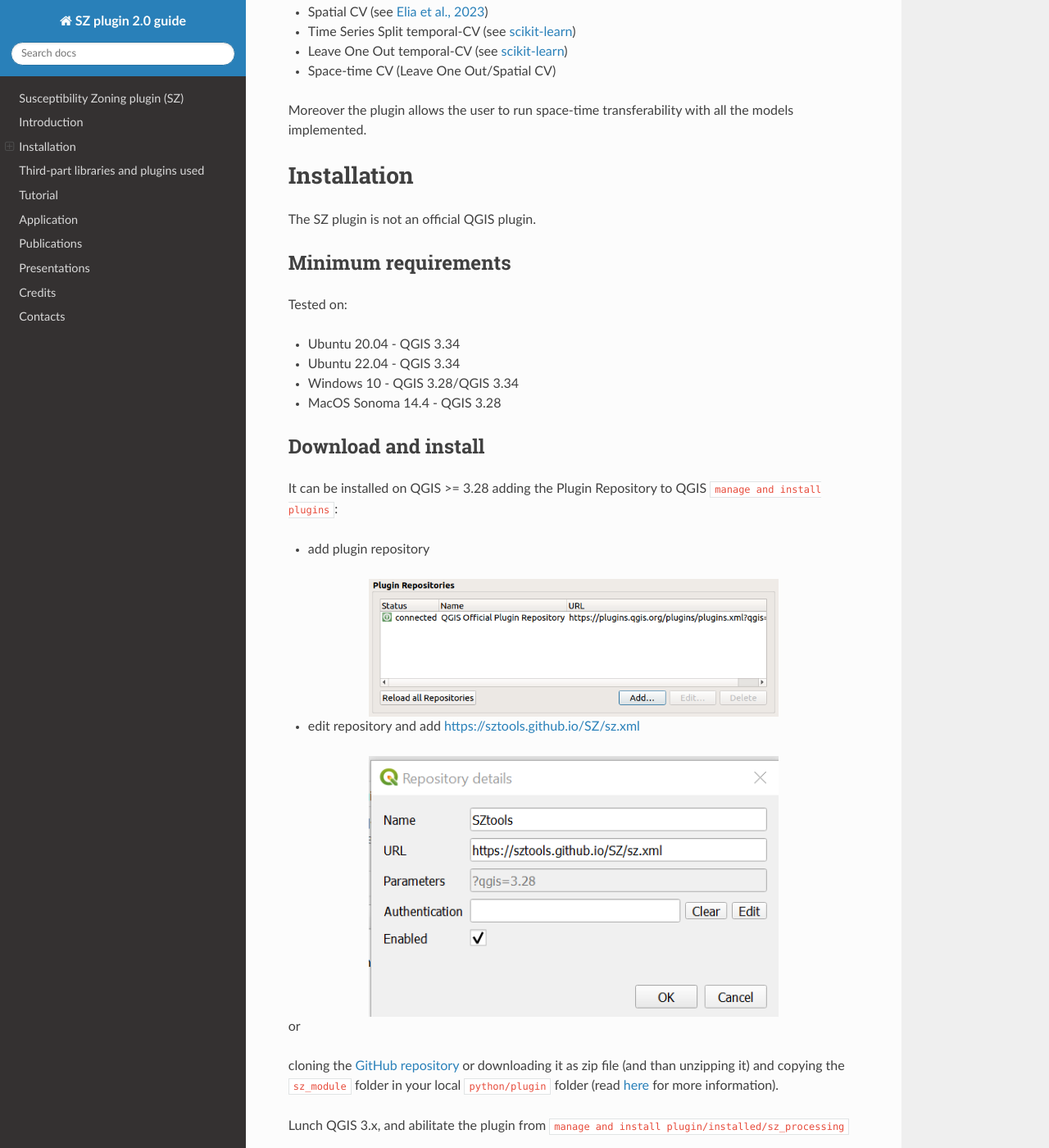
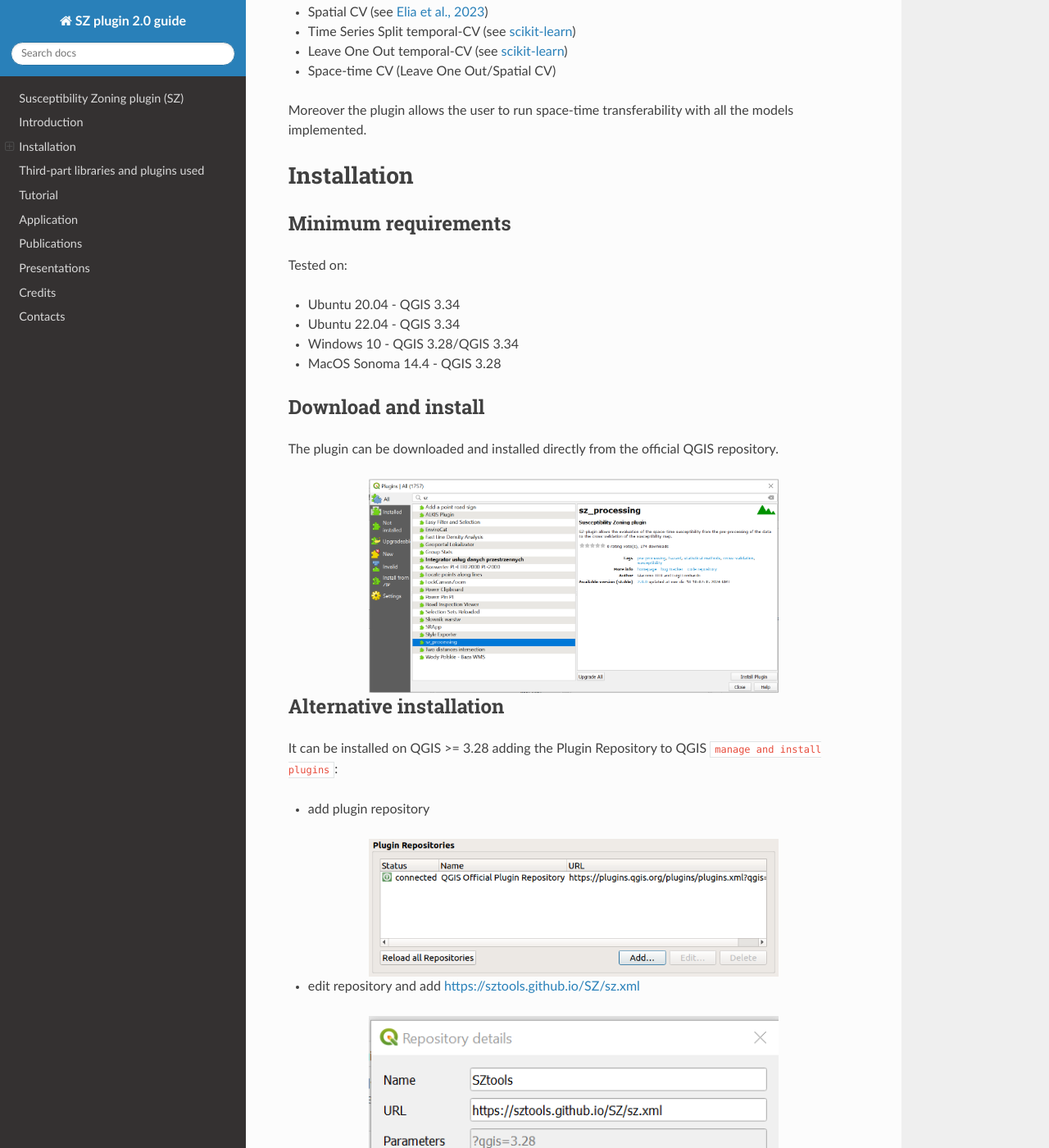
Before and after one commit to SZtools/SZ-docs, a Sphinx documentation site: the page built from docs/source/index.rst, in a window 1280 px wide and 1400 px high, scrolled down 775 px. Shown: the whole window at 82% size. Built offline with Sphinx 7.4.7 and the Read the Docs theme 3.1.0, drawn with Linux system fonts in a browser that asks for light colours; pages that are not in the unit, such as notebooks, are missing from menus.

Commit message:
Update index.rst
Changing the installation chapter

```diff
--- a/docs/source/index.rst
+++ b/docs/source/index.rst
@@ -47,8 +47,6 @@
 Installation
 ============
 
-The SZ plugin is not an official QGIS plugin.
-
 Minimum requirements
 --------------------
 
@@ -61,6 +59,15 @@
 
 Download and install
 --------------------
+The plugin can be downloaded and installed directly from the official QGIS repository.
+
+.. figure:: ../images/gui_official_qgis.PNG
+   :alt: Add plugin repository
+   :width: 500
+   :align: center
+
+Alternative installation
+------------------------
 
 It can be installed on QGIS >= 3.28 adding the Plugin Repository to QGIS ``manage and install plugins``:
 
```
